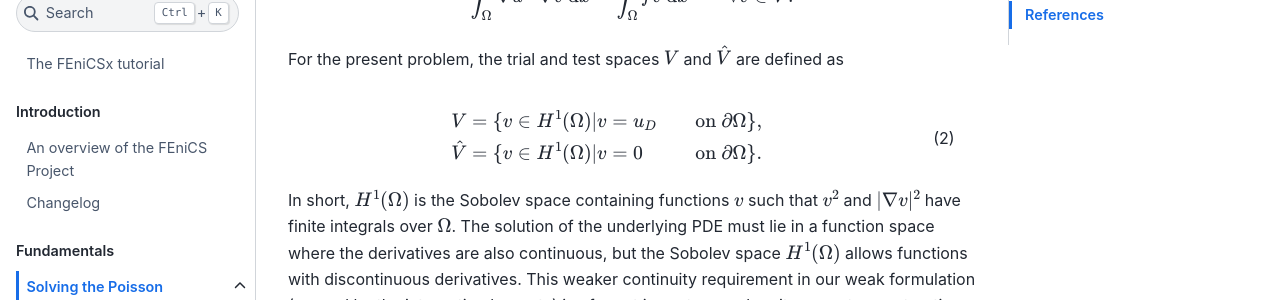
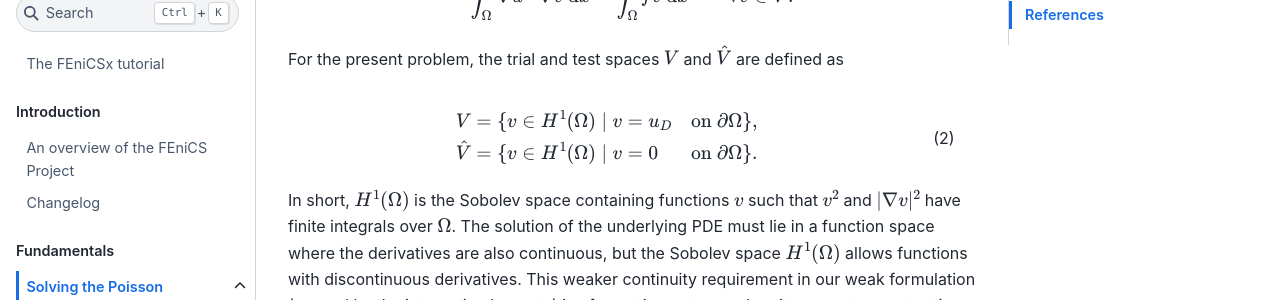
Before and after one commit to jorgensd/dolfinx-tutorial, a Jupyter Book: the page built from chapter1/fundamentals.md, in a window 1280 px wide and 900 px high, scrolled down 2844 px. Shown: the part 150-450 px from the top of the window. Built offline with Jupyter Book 1.0.4 settings and Sphinx 7.4.7 and the Sphinx Book theme 1.1.4, drawn with Linux system fonts in a browser that asks for light colours; pages that are not in the unit, such as notebooks, are missing from menus; cross-references to code outside the pages are shown as plain code.

Commit message:
Reduce space between the 'v = ' and the text; increase spacing before and after the |.

```diff
--- a/chapter1/fundamentals.md
+++ b/chapter1/fundamentals.md
@@ -93,10 +93,12 @@ Find $u\in V$ such that
 $$\int_\Omega \nabla u \cdot \nabla v~\mathrm{d} x = \int_\Omega f v~\mathrm{d} x\qquad \forall v \in \hat{V}.$$
 
 For the present problem, the trial and test spaces $V$ and $\hat{V}$ are defined as
-\begin{align}
-V&=\{v\in H^1(\Omega) \vert v=u_D&&\text{on } \partial \Omega \},\\
-\hat{V}&=\{v\in H^1(\Omega) \vert v=0 &&\text{on } \partial \Omega \}.
-\end{align}
+\begin{equation}
+\begin{alignedat}{2}
+V &= \{v \in H^1(\Omega) \mid v = u_D && \quad \text{on } \partial \Omega \}, \\
+\hat{V} &= \{v \in H^1(\Omega) \mid v = 0 && \quad \text{on } \partial \Omega \}.
+\end{alignedat}
+\end{equation}
 In short, $H^1(\Omega)$ is the Sobolev space containing functions $v$ such that $v^2$ and $\vert \nabla v \vert ^2$ have finite integrals over $\Omega$. The solution of the underlying
 PDE must lie in a function space where the derivatives are
 also continuous, but the Sobolev space $H^1(\Omega)$ allows functions with discontinuous derivatives.
```
